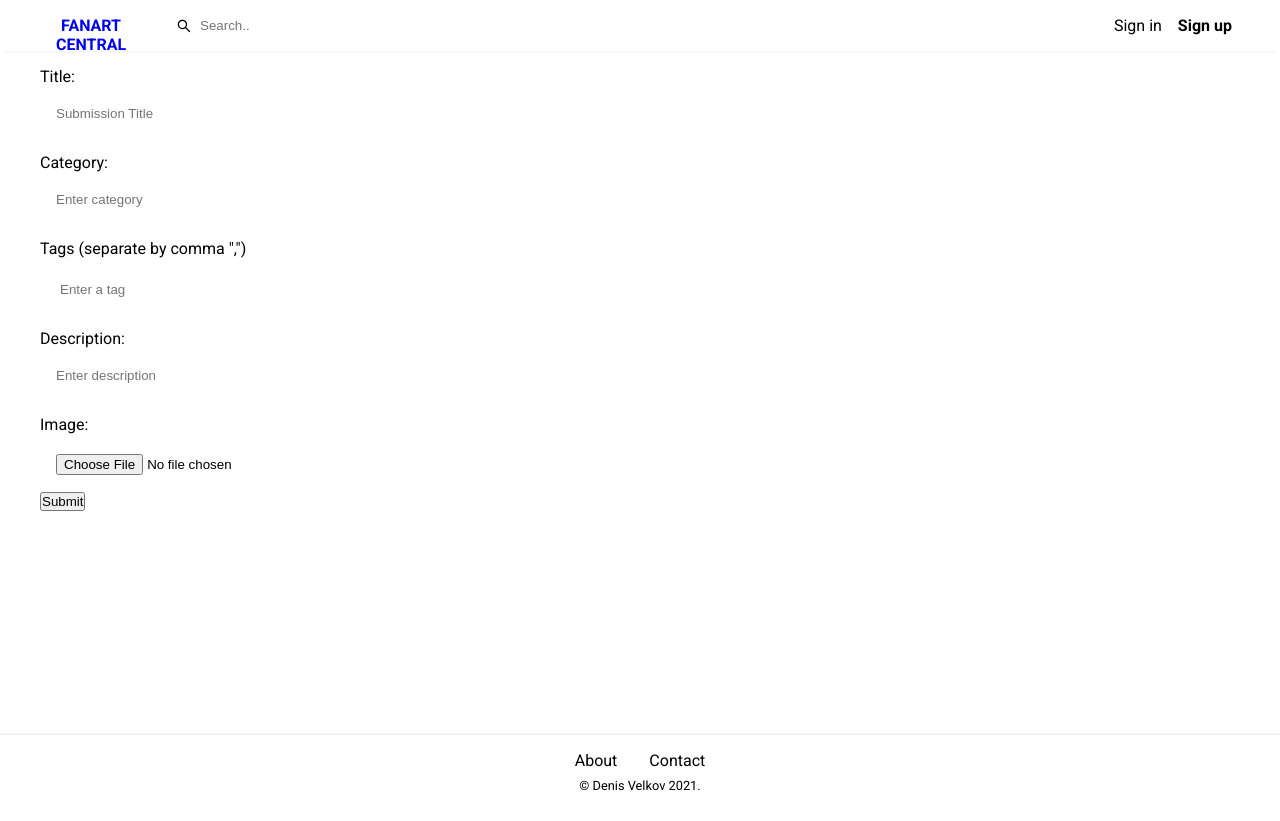
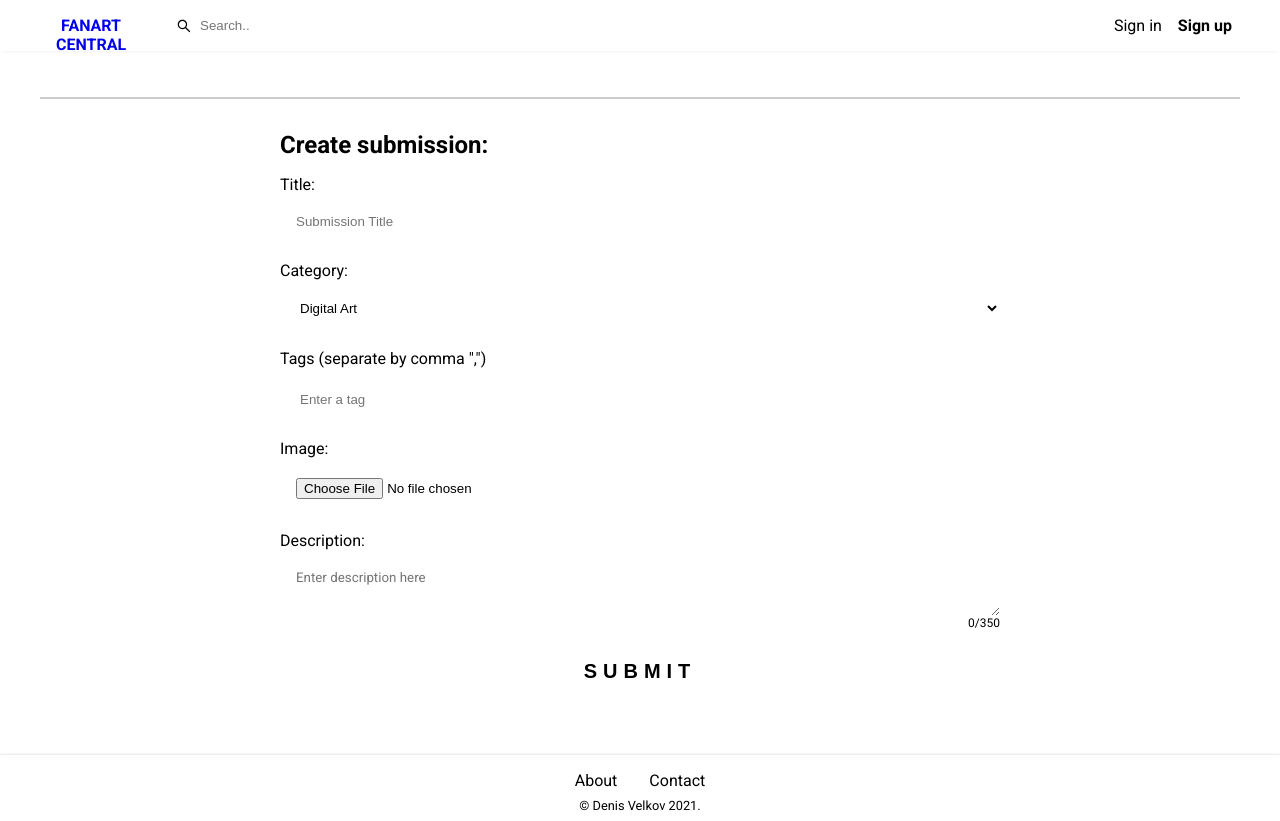
Before and after one commit to geHuC/FanArtCentral, a React (Create React App) app in the folder client/: page /submit in a window 1280 px wide. Built offline with nearby package versions, Linux system fonts and the light colour scheme.

Commit message:
Changed the way submit handles things and implemented the selection component and the description box component

```diff
--- a/client/src/containers/submit/Submit.js
+++ b/client/src/containers/submit/Submit.js
@@ -5,23 +5,49 @@ import TagInput from '../../components/tagInput/TagInput.js';
 import UserContext from '../../context/UserContext.js';
 import './submit.css'
 import submissionService from '../../services/submissionService.js';
+import CategorySelector from '../../components/categorySelector/CategorySelector.js';
+import DescriptionTextBox from '../../components/descriptionTextBox/DescriptionTextBox.js';
 
 const Submit = () => {
     const { state } = useContext(UserContext);
     const [tags, setTags] = useState([]);
+    const [imageError, setImageError] = useState({});
+    const [serverError, setServerError] = useState(false);
+    const [rerender, setRerender] = useState(1)
+
     const navigate = useNavigate();
     const formHandler = (e) => {
         e.preventDefault();
+        console.log('called');
+        if (serverError) return;
         let formData = new FormData(e.currentTarget);
         formData.append('tags', JSON.stringify(tags));
         submissionService.create(formData)
             .then(data => navigate(`/${state.user.username}/art/${data.data.slug}`))
             .catch(err => console.log(err));
     }
-
+    const imageValidator = (e) => {
+        setImageError({});
+        setServerError(false)
+        if (e.target.files[0]) {
+            if (e.target.files[0].size > 3145728) {
+                setImageError({ msg: 'Pictures should be less than 3MB in size' });
+                setServerError(true);
+                setRerender(rerender + 1);
+            }
+            if (e.target.files[0].type !== 'image/png' && e.target.files[0].type !== 'image/jpeg' && e.target.files[0].type !== 'image/jpg') {
+                setImageError({ msg: 'Only JPG, JPEG and PNG files accepted' });
+                setServerError(true);
+                setRerender(rerender + 1);
+            }
+        }
+    }
     return (
-        <div>
-            <form onSubmit={formHandler} encType="multipart/form-data">
+        <section className="submit-section">
+            <div className="submit-header-container">
+                <h2>Create submission:</h2>
+            </div>
+            <form className="submit-form" onSubmit={formHandler} encType="multipart/form-data">
                 <FormInput
                     name="title"
                     type="text"
@@ -31,34 +57,32 @@ const Submit = () => {
                     required={true}
                     pattern=".{3,}"
                 />
-                <FormInput
-                    name="category"
-                    type="text"
-                    placeholder="Enter category"
-                    label="Category:"
-                    errorMessage="Please select a category"
-                    required={true}
-                />
+                <CategorySelector />
                 <TagInput tags={tags} setTags={setTags} />
                 <FormInput
+                    classes={serverError ? 'form-input-invalid' : ''}
+                    name="image"
+                    type="file"
+                    label="Image:"
+                    errorMessage={serverError ? imageError.msg : "Please choose a valid image"}
+                    required={true}
+                    accept="image/png, image/jpeg, image/jpg"
+                    onChange={imageValidator}
+                    invalid={rerender} //hacky hack no idea why I need to go this lenght it if someone can explain please do
+                />
+                {/* <FormInput
                     name="description"
                     type="text"
                     placeholder="Enter description"
                     label="Description:"
                     errorMessage="Please enter a description"
                     required={true}
-                />
-                <FormInput
-                    name="image"
-                    type="file"
-                    label="Image:"
-                    errorMessage="Please choose a valid image"
-                    required={true}
-                    accept="image/png, image/jpeg, image/jpg"
-                />
-                <button type="submit">Submit</button>
+                /> */}
+                <DescriptionTextBox />
+
+                <button className="submit-form-submit-button" type="submit">Submit</button>
             </form>
-        </div>
+        </section>
     )
 }
 
--- a/client/src/containers/submit/submit.css
+++ b/client/src/containers/submit/submit.css
@@ -0,0 +1,36 @@
+.submit-section{
+    box-shadow: 0 -2px 0 rgba(0, 0, 0, 0.2)  ;
+	-webkit-box-shadow: 0 -2px 0 rgba(0, 0, 0, 0.2)  ;
+	-moz-box-shadow: 0 -2px 0 rgba(0, 0, 0, 0.2)  ;
+    margin-top: 3rem;
+    display: flex;
+    width: 100%;
+    min-height: 70vh;
+    flex-direction: column;
+    align-items: center;
+    background: white;
+}
+.submit-form{
+    width: 60%;
+}
+.submit-header-container{
+    margin-top: 2rem;
+    width: 60%;
+    display: flex;
+    justify-content:flex-start ;
+    color: var(--color-text-light);
+}
+.submit-form-submit-button{
+    padding: 0.50rem;
+    width: 100%;
+    text-transform: uppercase;
+    margin-top: 2rem;
+    margin-bottom: 1rem;
+    border: none;
+    background: var(--color-logo);
+    color: var(--color-logo-text);
+    font-weight: 900;
+    font-size: 1.25rem;
+    letter-spacing: 0.3em;
+    cursor: pointer;
+}
```
